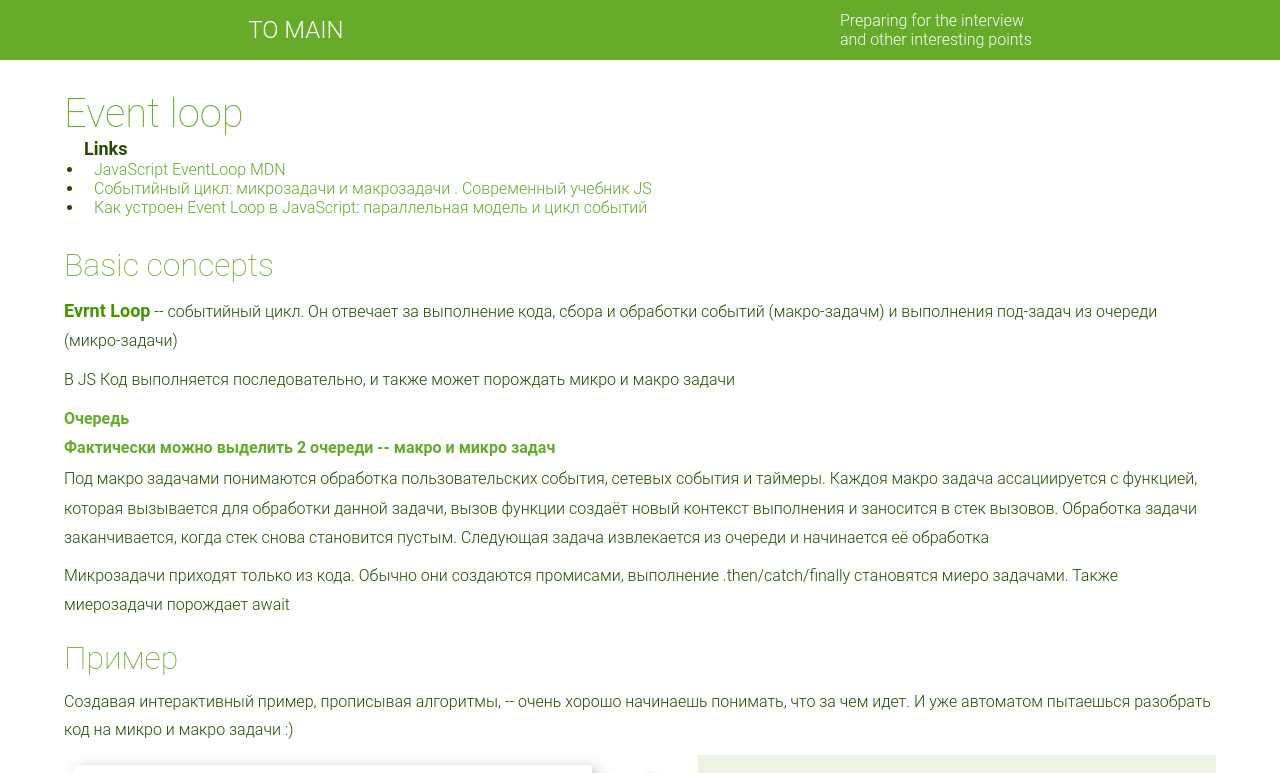
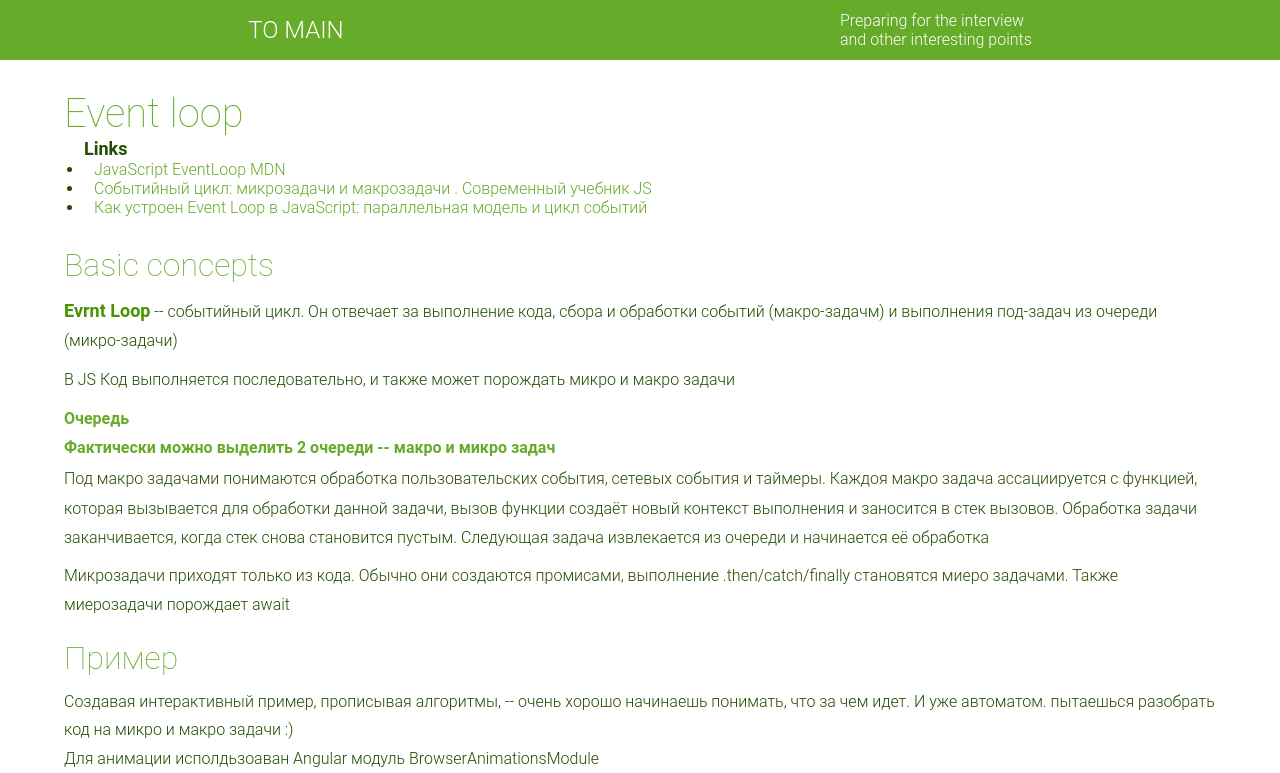
Before and after one commit to MaryAnzh/Preparing-for-the-interview, an Angular app: page /event-loop in a window 1280 px wide. Shown: the top 773 px of the page. Built offline with nearby package versions, Linux system fonts and the light colour scheme.

Commit message:
feat: add animation

```diff
--- a/src/app/core/pages/js-pages/event-loop/event-loop.component.html
+++ b/src/app/core/pages/js-pages/event-loop/event-loop.component.html
@@ -47,10 +47,13 @@
     <p>Микрозадачи приходят только из кода. Обычно они создаются промисами,
       выполнение .then/catch/finally становятся миеро задачами. Также
       миерозадачи порождает await</p>
+
     <h3>Пример</h3>
     <p class="bolde">Создавая интерактивный пример, прописывая алгоритмы, --
-      очень хорошо начинаешь понимать, что за чем идет. И уже автоматом
-      пытаешься разобрать код на микро и макро задачи :)</p>
+      очень хорошо начинаешь понимать, что за чем идет. И уже автоматом.
+      пытаешься разобрать код на микро и макро задачи :)
+      <br/>
+        Для анимации исполдьзоаван Angular модуль BrowserAnimationsModule</p>
       <div class="event-loop__example">
         <!--code window -->
         <div class="event-loop__example__code code">
@@ -166,7 +169,8 @@
                   <li
                     @showTask
                     *ngIf="item.visible"
-                  [ngClass]="{'cards-micro': true, 'select-card': item.select}">
+                    [ngClass]="{'cards-micro': true, 'select-card':
+                    item.select}">
                     {{item.title}}
                   </li>
                 </ng-container>
@@ -178,7 +182,7 @@
 
               <ul>
                 <ng-container
-              *ngFor="let await of microtaskinAwait">              ">
+                  *ngFor="let await of microtaskinAwait"> ">
                   <li
                     @showTask
                     *ngIf="await.visible"
```
Lines whose indentation alone changed are shown as unchanged.
